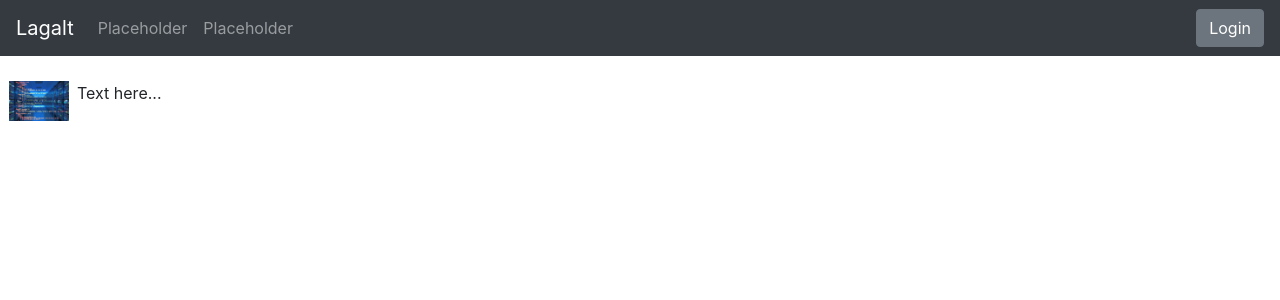
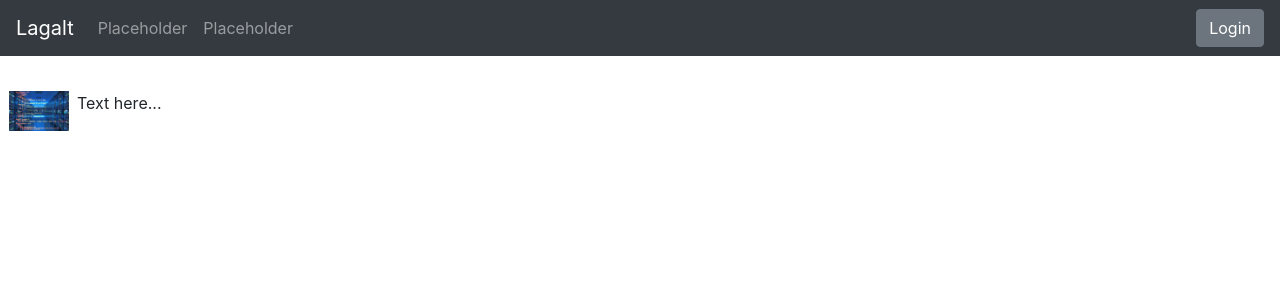
Before and after one commit to xtrmil/lagalt, a React (Create React App) app in the folder client/: page / in a window 1280 px wide. Shown: the top 300 px of the page. Built offline with nearby package versions, Linux system fonts and the light colour scheme.

Commit message:
HomePage.css fixed

```diff
--- a/client/src/pages/HomePage.css
+++ b/client/src/pages/HomePage.css
@@ -4,5 +4,5 @@
 }
 
 .project {
-    margin-top: 25px;
+    margin-top: 35px;
 }
```
